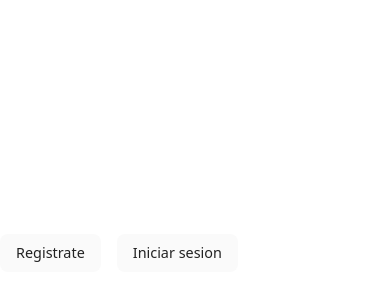
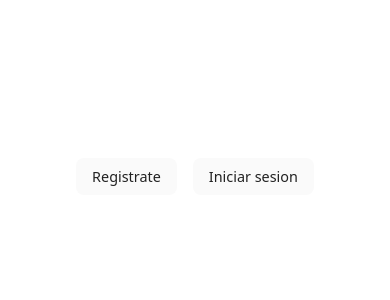
Before and after one commit to matiasealianelli/landing-gestion, a React (Vite) app: page / in a window 390 px wide. Shown: the part 388-688 px from the top of the page. Built offline with nearby package versions, Linux system fonts and the light colour scheme.

Commit message:
Agregue estilos CSS para Smartphones al Hero

```diff
--- a/src/styles/Hero.css
+++ b/src/styles/Hero.css
@@ -45,7 +45,33 @@
   color: #ffffff;
 }
 @media (max-width: 768px) {
-
+  .hero {
+    width: 100%;
+    height: 100vh;
+    display: flex;
+    flex-direction: column;
+    justify-content: center;
+    align-items: center;
+    text-align: center;
+  }
+  .cont-info-hero {
+    width: 100%;
+    margin-top: 1.5rem;
+    display: flex;
+    flex-direction: column;
+    align-items: center;
+    text-align: center;
+  }
+  .title-hero {
+    font-size: 2rem;
+  }
+  .text-hero {
+    font-size: 1rem;
+  }
+  .cont-btn-hero {
+    display: flex;
+    justify-content: center;
+  }
 }
 @media (min-width: 769px) and (max-width: 1024px) {
 
```
